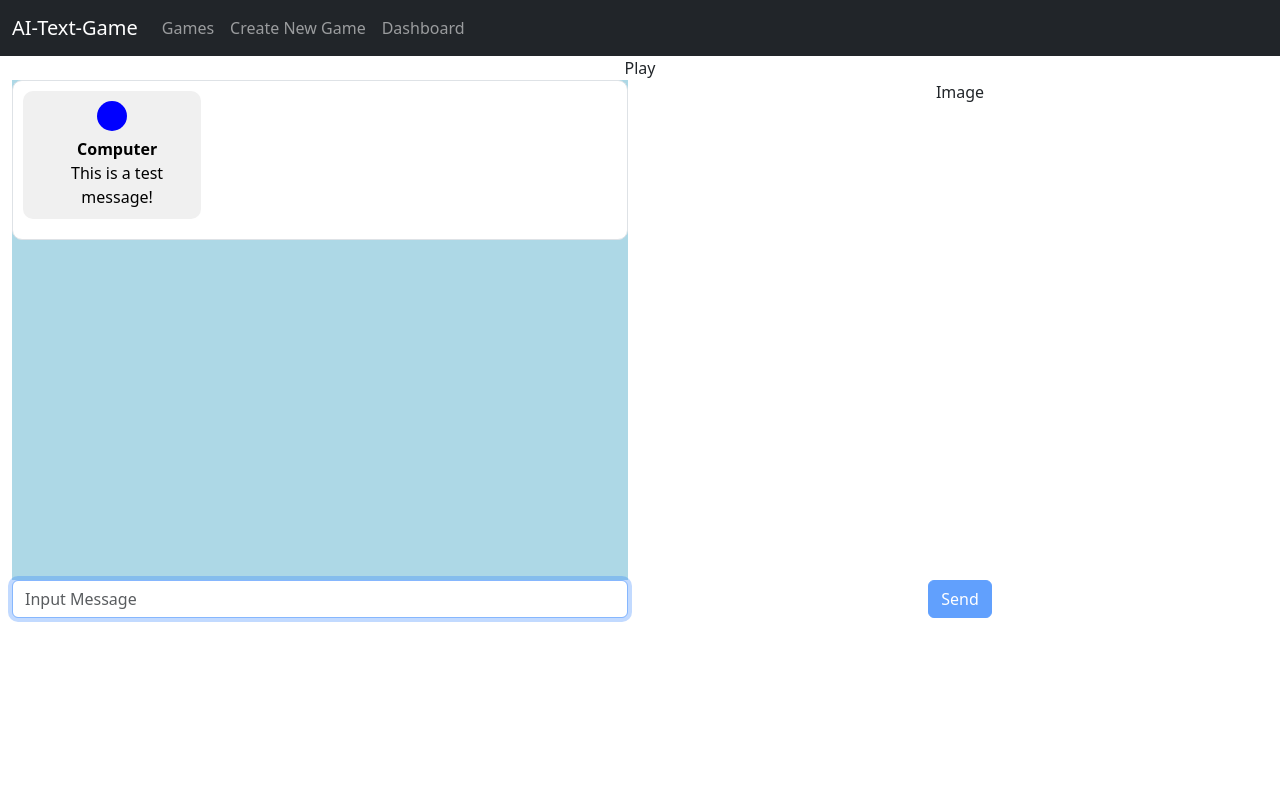
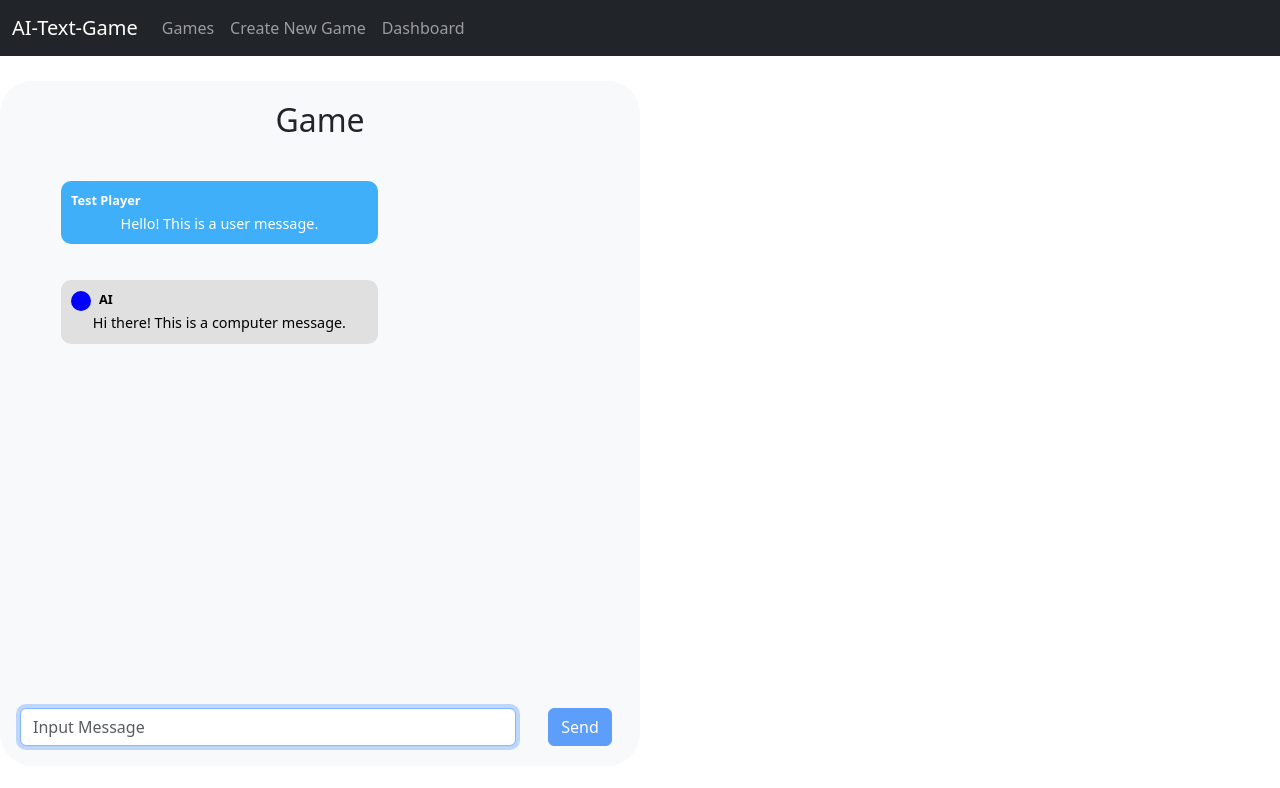
Before and after one commit to Jamnic98/ai-text-game-frontend, a React (Create React App) app: page /play/1 in a window 1280 px wide. Shown: the top 788 px of the page. Built offline with nearby package versions, Linux system fonts and the light colour scheme.

Commit message:
Chat UI Improvements

```diff
--- a/src/components/ChatBox/ChatBox.jsx
+++ b/src/components/ChatBox/ChatBox.jsx
@@ -1,21 +1,26 @@
-import React from 'react'
+// ChatBox.jsx
+import React from 'react';
 
-import Messages from './Messages'
+import Messages from './Messages';
 
-import styles from './ChatBox.module.css'
+import styles from './ChatBox.module.css';
 
-const ChatBox = ({messages, me}) => {
+const ChatBox = ({ messages, me }) => {
   return (
+	<>
+	<h2>Game</h2>
     <div
       style={{
-				backgroundColor: 'lightBlue',
-				height: '500px',
-				overflow: 'scroll',
+		height:"70vh",
+        overflowY: 'scroll',
+        padding: '20px',
+		borderRadius:"5%"
       }}
     >
       <Messages messages={messages} me={me} />
     </div>
-	)
-}
+	</>
+  );
+};
 
-export default ChatBox
+export default ChatBox;
--- a/src/components/ChatBox/Message.jsx
+++ b/src/components/ChatBox/Message.jsx
@@ -1,36 +1,42 @@
-const Message = ({member, data, me}) => {
-	const {username, color, id} = member
+// Message.jsx
+const Message = ({ member, data, me }) => {
+	const { username, color, id } = member;
 
-	const messageFromMe = id === me.id
+	const messageFromMe = id === me.id;
 
 	const messageStyle = {
-		alignSelf: messageFromMe ? 'flex-end' : 'flex-start',
-		backgroundColor: messageFromMe ? '#DCF8C6' : '#F0F0F0',
-		color: '#000',
-		borderRadius: '10px',
-		padding: '10px',
-		maxWidth: '30%',
-		marginBottom: '10px',
-		wordWrap: 'break-word',
-	}
+	  display: 'flex',
+	  flexDirection: 'column',
+	  alignSelf: messageFromMe ? 'flex-end' : 'flex-start',
+	  backgroundColor: messageFromMe ? '#3faffa' : '#e0e0e0',
+	  color: messageFromMe ? '#ffffff' : '#000000',
+	  borderRadius: '10px',
+	  padding: '10px',
+	  maxWidth: '60%',
+	  margin: '5px',
+	  wordWrap: 'break-word',
+	};
+
+	const avatarStyle = {
+	  display: !messageFromMe ? 'block' : 'none',
+	  backgroundColor: color,
+	  width: '20px',
+	  height: '20px',
+	  borderRadius: '50%',
+	  marginRight: '8px',
+	};
 
 	return (
-		<li style={messageStyle}>
-			<span
-				style={{
-					backgroundColor: color,
-					width: '30px',
-					height: '30px',
-					borderRadius: '50%',
-					display: 'inline-block',
-				}}
-			/>
-			<div style={{marginLeft: '10px'}}>
-				<div style={{fontWeight: 'bold'}}>{username}</div>
-				<div>{data}</div>
-			</div>
-		</li>
-	)
-}
+	  <div style={messageStyle}>
+		<div style={{ display: 'flex', alignItems: 'center' }}>
+		  <span style={avatarStyle}></span>
+		  <div style={{ fontWeight: 'bold', fontSize: '0.8rem', marginBottom: '3px' }}>
+			{username}
+		  </div>
+		</div>
+		<div style={{ fontSize: '0.9rem', maxWidth: '100%' }}>{data}</div>
+	  </div>
+	);
+  };
 
-export default Message
+  export default Message;
--- a/src/components/ChatBox/Messages.jsx
+++ b/src/components/ChatBox/Messages.jsx
@@ -1,37 +1,27 @@
-import React, {useEffect, useRef} from 'react'
-import {ListGroup} from 'react-bootstrap'
-import Message from './Message'
+// Messages.jsx
+import React, { useEffect, useRef } from 'react';
+import { ListGroup } from 'react-bootstrap';
+import Message from './Message';
 
-const Messages = ({messages, me}) => {
-	const bottomRef = useRef(null)
+const Messages = ({ messages, me }) => {
+  const bottomRef = useRef(null);
 
   useEffect(() => {
     if (bottomRef && bottomRef.current) {
-			bottomRef.current.scrollIntoView({behavior: 'smooth'})
+      bottomRef.current.scrollIntoView({ behavior: 'smooth' });
     }
-	})
+  }, [messages]);
 
   return (
-		<ListGroup style={{listStyleType: 'none', padding: 0}}>
+    <ListGroup style={{ listStyleType: 'none', padding: 0 }}>
       {messages.map((message) => (
-				<ListGroup.Item
-					key={message.id}
-					style={{
-						marginBottom: '10px',
-						// maxWidth: '70%',
-						wordWrap: 'break-word',
-						// alignSelf: message.member === me ? 'flex-end' : 'flex-start',
-						// backgroundColor: message.member === me ? '#DCF8C6' : '#F0F0F0',
-						borderRadius: '10px',
-						padding: '10px',
-					}}
-				>
+        <ListGroup.Item key={message.id} style={{ marginBottom: '10px',background:"none", border:"none" }}>
           <Message member={message.member} data={message.data} me={me} />
         </ListGroup.Item>
       ))}
       <div ref={bottomRef}></div>
     </ListGroup>
-	)
-}
+  );
+};
 
-export default Messages
+export default Messages;
--- a/src/components/ChatInput.jsx
+++ b/src/components/ChatInput.jsx
@@ -19,12 +19,11 @@ const ChatInput = ({onSendMessage}) => {
 	}
 
 	return (
-		<div /* className={styles.input} */>
+		<div>
       <form onSubmit={(e) => onSubmit(e)}>
         <Row>
-					<Col>
+          <Col md={10}>
             <Form.Control
-							// size="lg"
               type="text"
               placeholder="Input Message"
               onChange={(e) => onChange(e)}
@@ -32,7 +31,7 @@ const ChatInput = ({onSendMessage}) => {
               autoFocus
             />
           </Col>
-					<Col>
+          <Col md={2}>
             <Button
               variant="primary"
               type="submit"
--- a/src/pages/Play.jsx
+++ b/src/pages/Play.jsx
@@ -1,58 +1,67 @@
-import React, {useState} from 'react'
-import {useParams, useLocation} from 'react-router-dom'
-import Container from 'react-bootstrap/Container'
-import Row from 'react-bootstrap/Row'
-import Col from 'react-bootstrap/Col'
+// Play.jsx
+import React, { useState } from 'react';
+import { useParams, useLocation } from 'react-router-dom';
+import Container from 'react-bootstrap/Container';
+import Row from 'react-bootstrap/Row';
+import Col from 'react-bootstrap/Col';
 
-import ChatBox from '../components/ChatBox/ChatBox'
-import Input from '../components/ChatInput'
+import ChatBox from '../components/ChatBox/ChatBox';
+import ChatInput from '../components/ChatInput';
 
 export default function Play() {
-	let params = useParams()
-	let location = useLocation()
+  let params = useParams();
+  let location = useLocation();
 
   const [messages, setMessages] = useState([
     {
-			data: 'This is a test message!',
+      data: 'Hello! This is a user message.',
+      member: {
+        id: '1',
+        username: 'Test Player',
+        color: '#000000',
+      },
+    },
+    {
+      data: 'Hi there! This is a computer message.',
       member: {
         id: '0',
-				username: 'Computer',
+        username: 'AI',
         color: 'blue',
       },
     },
-	])
+  ]);
 
   const me = {
     id: '1',
     username: 'Test Player',
     color: '#000000',
-	}
+  };
 
   const onSendMessage = (message) => {
     const newMessage = {
       data: message,
       member: me,
-		}
-		setMessages([...messages, newMessage])
-	}
+    };
+    setMessages([...messages, newMessage]);
+  };
 
-	console.log(messages)
   return (
     <>
-			<div>Play</div>
       <Container fluid>
-				<Row>
-					<Col>
+        <Row style={{marginTop:"2%"}}>
+          <Col style={{
+        backgroundColor: '#f8f9fa',
+        padding: '20px',
+		borderRadius:"5%"
+      }} md={6}>
             <ChatBox messages={messages} me={me} />
+			<ChatInput onSendMessage={onSendMessage} />
           </Col>
-					<Col>Image</Col>
-				</Row>
-				<Row>
-					<Col>
-						<Input onSendMessage={onSendMessage} />
+          <Col md={6}>
+
 		  </Col>
         </Row>
       </Container>
     </>
-	)
+  );
 }
```
Also changed, not shown: src/Main.jsx (line endings or trailing spaces). Lines whose indentation alone changed are shown as unchanged.
